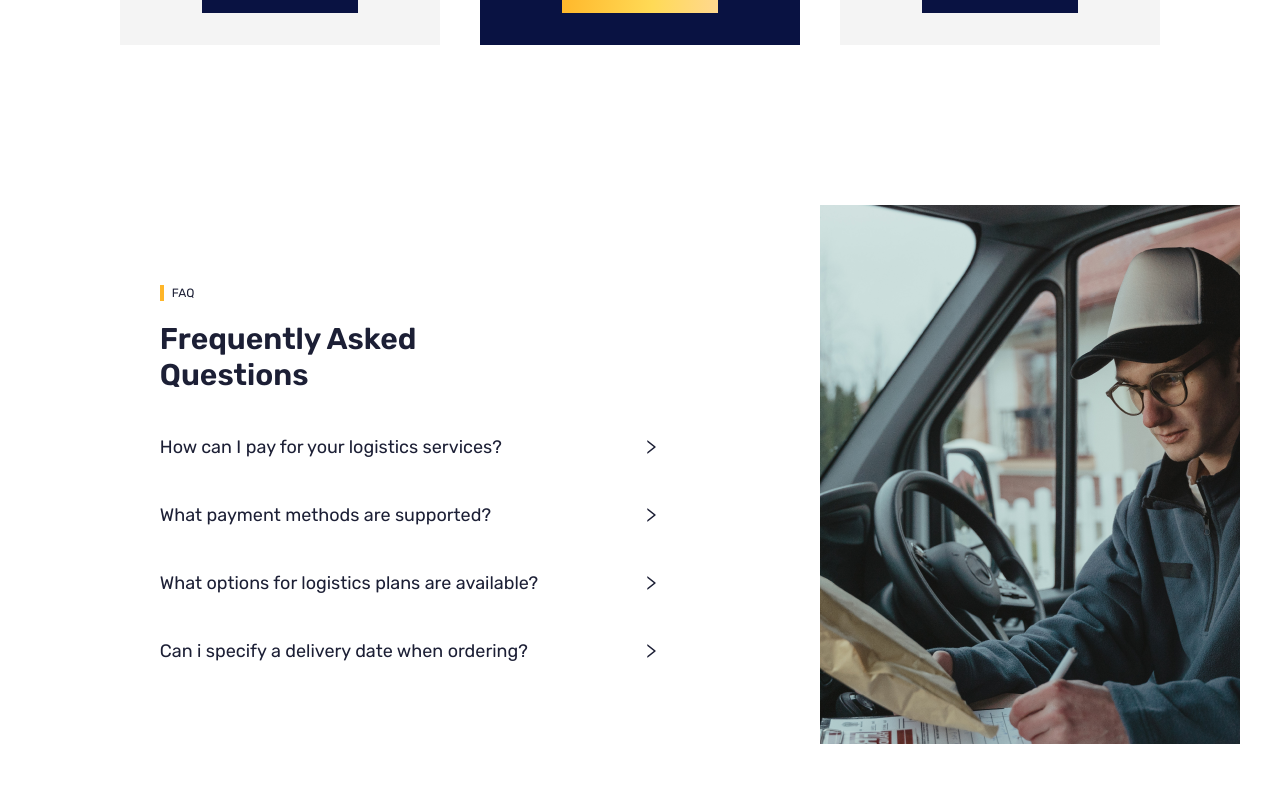
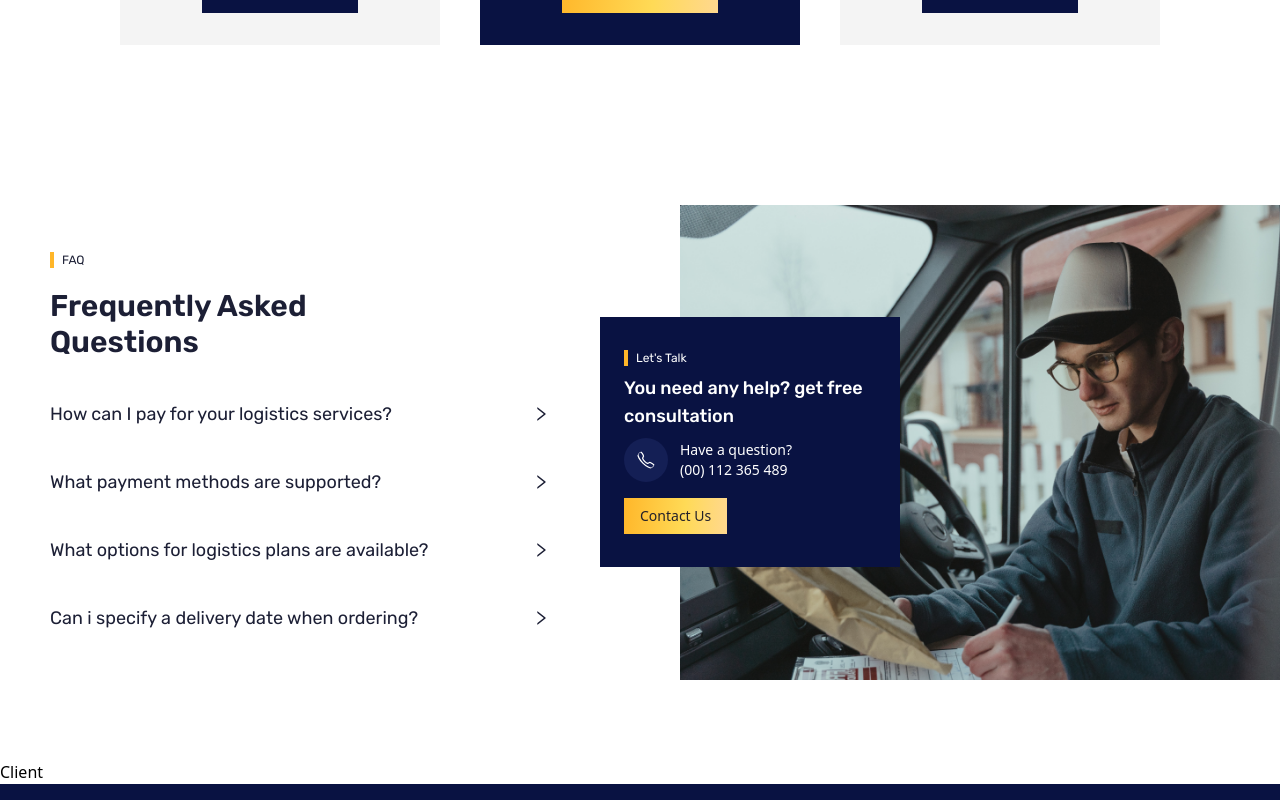
Before and after one commit to PrtHub/TransitFlow, a React (Vite) app: page /aboutus in a window 1280 px wide. Shown: the part 3760-4560 px from the top of the page. Built offline with nearby package versions, Linux system fonts and the light colour scheme; the HTML template or start-up script is replaced by a standard one.

Commit message:
Make Responsive and  fix the position

```diff
--- a/src/container/About/Question.jsx
+++ b/src/container/About/Question.jsx
@@ -1,9 +1,9 @@
 import { useState } from "react";
 import { AiOutlineRight, AiOutlineDown } from "react-icons/ai";
 import { faq } from "../../assets/images";
+import { IoCallOutline } from "react-icons/io5";
 
 const Question = () => {
-
   const [openIndex, setOpenIndex] = useState(null);
 
   const handleItemClick = (index) => {
@@ -43,11 +43,12 @@ const Question = () => {
 
   return (
     <>
-      <div className="w-full h-full bg-white">
-        <div className="w-full xl:w-[1200px] h-full mx-auto flex flex-col-reverse lg:flex-row items-center
-        justify-between gap-10 py-20 px-7 xl:px-0">
-
-          <div className="w-full h-full flex flex-col justify-start items-center gap-10">
+      <div className="w-full h-full bg-white flex lg:justify-end">
+        <div
+          className="w-full xl:w-[1500x] h-full flex flex-col-reverse lg:flex-row items-center
+        justify-between gap-20 py-20 xl:px-0"
+        >
+          <div className="w-full h-full flex flex-col justify-between items-center gap-10">
             <div className="w-full sm:w-[500px] max-w-[500px] h-full flex flex-col justify-start items-start gap-5 font-Rubik">
               <p className="head-text">FAQ</p>
               <h1 className="header-text">
@@ -90,10 +91,28 @@ const Question = () => {
             ))}
           </div>
 
-          <div className="w-full h-full sm:w-[520px] sm:h-[400px] md:w-[620px] md:h-[449px] lg:w-[682px] lg:h-[539px] ">
-              <img src={faq} alt="" className="w-full h-full object-cover"/>
+          <div className="w-full h-full sm:w-[520px] sm:h-[400px] md:w-[620px] md:h-[449px] lg:w-full lg:h-full relative">
+            <img src={faq} alt="" className="w-full h-full object-cover" />
+
+            <div className="sm:w-[270px] sm:h-[230px] md:w-[300px] md:h-[250px]  lg:w-[260px] lg:h-[230px] xl:w-[300px] xl:h-[250px] bg-black-300 absolute top-0 bottom-0 -left-20  my-auto p-6 hidden sm:flex items-start justify-center flex-col gap-2">
+              <p className=" text-xs text-white font-Rubik font-normal border-l-4 border-l-[#FFB629] px-2">
+                Let's Talk
+              </p>
+              <h1 className="text-white sm:text-base xl:text-lg font-Rubik font-medium">
+                You need any help? get free consultation
+              </h1>
+              <div className="flex items-center justify-start gap-2 lg:gap-3">
+                <IoCallOutline className="bg-[#273270] bg-opacity-40 rounded-full p-2 w-9 h-9 xl:p-3 xl:w-11 xl:h-11 text-white" />
+                <div className="flex flex-col items-start justify-start text-white font-normal text-xs xl:text-sm">
+                  <p>Have a question?</p>
+                  <p>(00) 112 365 489</p>
+                </div>
+              </div>
+              <button className="background text-[#23212A] text-sm px-4 py-2 mt-2">
+                Contact Us
+              </button>
+            </div>
           </div>
-
         </div>
       </div>
     </>
```
